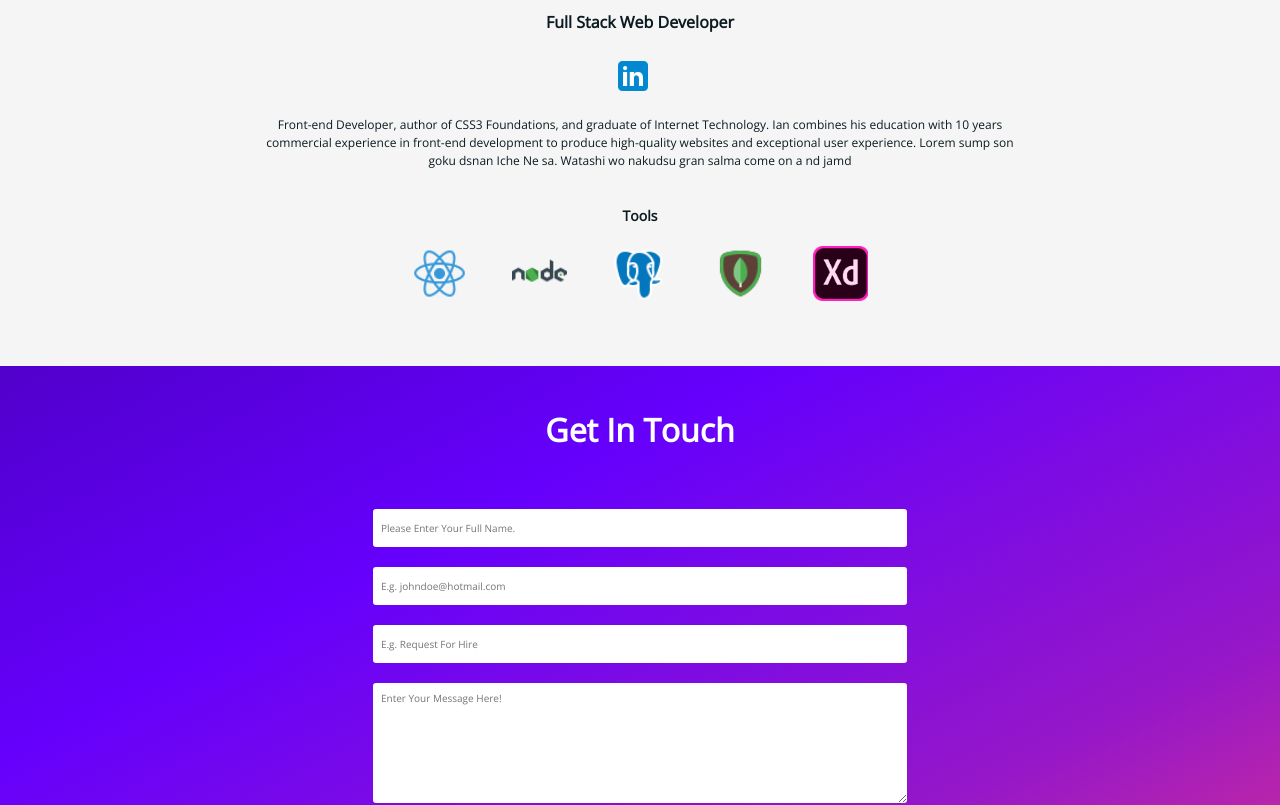
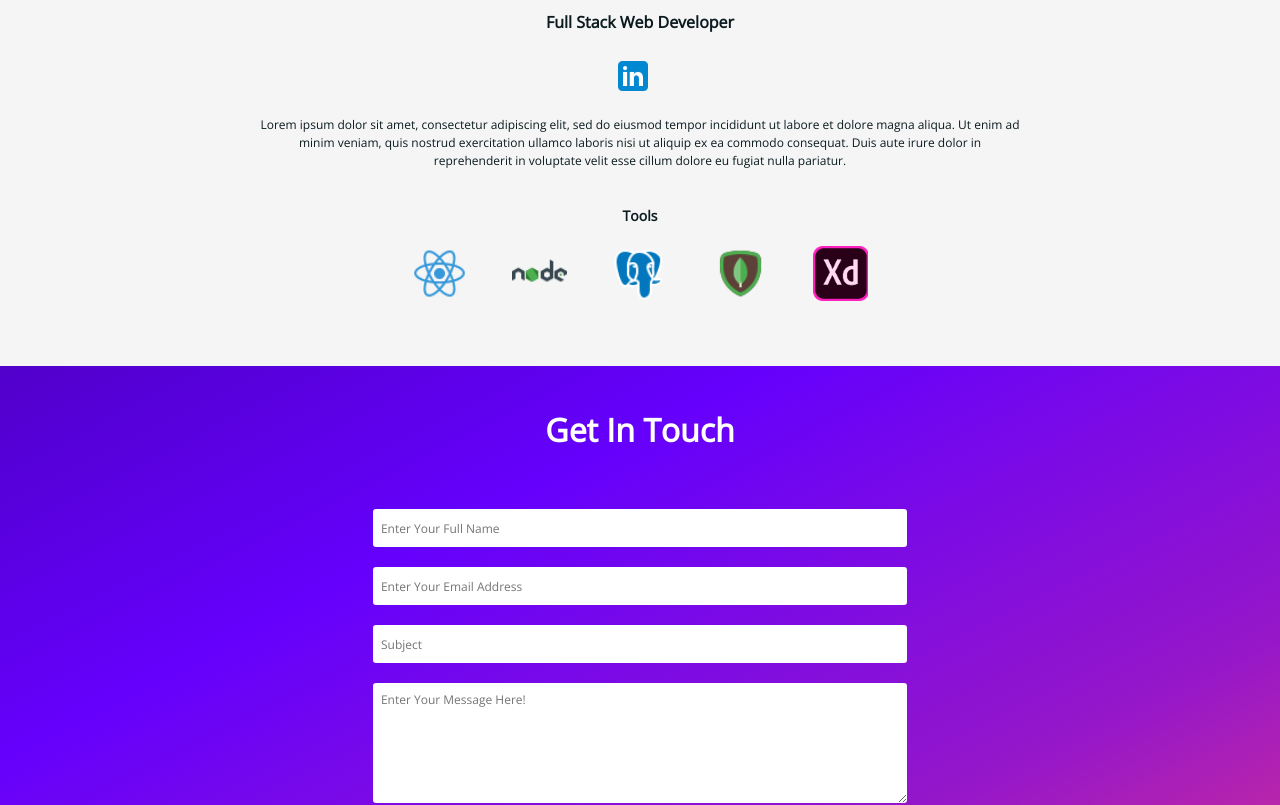
Before and after one commit to hades102zues/PortfolioSite, a React (Create React App) app: page / in a window 1280 px wide. Shown: the part 2528-3333 px from the top of the page. Built offline with nearby package versions, Linux system fonts and the light colour scheme.

Commit message:
proceed to add effects

```diff
--- a/src/pages/MainPage/MainPage.css
+++ b/src/pages/MainPage/MainPage.css
@@ -484,6 +484,7 @@ header {
 	margin-bottom: 2rem;
 	padding-left: 0.75rem;
 	border-radius: 3px;
+	font-size: 1.2rem;
 }
 
 .form_textarea {
@@ -492,6 +493,7 @@ header {
 	border: none;
 	height: 12rem;
 	padding: 0.75rem;
+	font-size: 1.2rem;
 
 	border-radius: 3px;
 }
--- a/src/pages/MainPage/MainPage.js
+++ b/src/pages/MainPage/MainPage.js
@@ -396,14 +396,14 @@ class MainPage extends Component {
 								</div>
 
 								<p className="my_body">
-									Front-end Developer, author of CSS3
-									Foundations, and graduate of Internet
-									Technology. Ian combines his education with
-									10 years commercial experience in front-end
-									development to produce high-quality websites
-									and exceptional user experience. Lorem sump
-									son goku dsnan Iche Ne sa. Watashi wo
-									nakudsu gran salma come on a nd jamd
+									Lorem ipsum dolor sit amet, consectetur
+									adipiscing elit, sed do eiusmod tempor
+									incididunt ut labore et dolore magna aliqua.
+									Ut enim ad minim veniam, quis nostrud
+									exercitation ullamco laboris nisi ut aliquip
+									ex ea commodo consequat. Duis aute irure
+									dolor in reprehenderit in voluptate velit
+									esse cillum dolore eu fugiat nulla pariatur.
 								</p>
 
 								<p className="my_tool">Tools</p>
@@ -466,19 +466,19 @@ class MainPage extends Component {
 											className="form_input"
 											name="name"
 											type="text"
-											placeholder="Please Enter Your Full Name."
+											placeholder="Enter Your Full Name"
 										/>
 										<Field
 											className="form_input"
 											name="email"
 											type="email"
-											placeholder="E.g. johndoe@hotmail.com"
+											placeholder="Enter Your Email Address"
 										/>
 										<Field
 											className="form_input"
 											name="subject"
 											type="text"
-											placeholder="E.g. Request For Hire"
+											placeholder="Subject"
 										/>
 										<Field
 											className="form_textarea"
```
